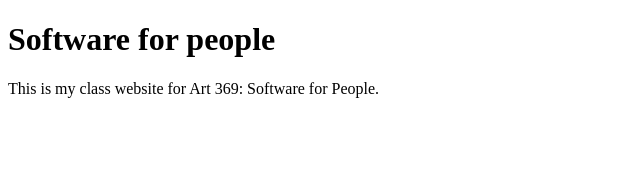
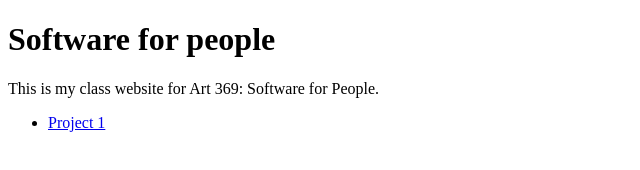
Before and after one commit to emmassl/software-for-people, a plain HTML site: page index.html in a window 1280 px wide. Shown: the full height of the page, 0-640 px from the left. Drawn offline with Linux system fonts and the light colour scheme.

Commit message:
Linked Project 1

```diff
--- a/index.html
+++ b/index.html
@@ -8,5 +8,8 @@
 <body>
     <h1>Software for people</h1>
     <p>This is my class website for Art 369: Software for People.</p>
+    <ul>
+        <li><a href="Project 1/Project1.html">Project 1</a></li>
+    </ul>
 </body>
 </html>
```
